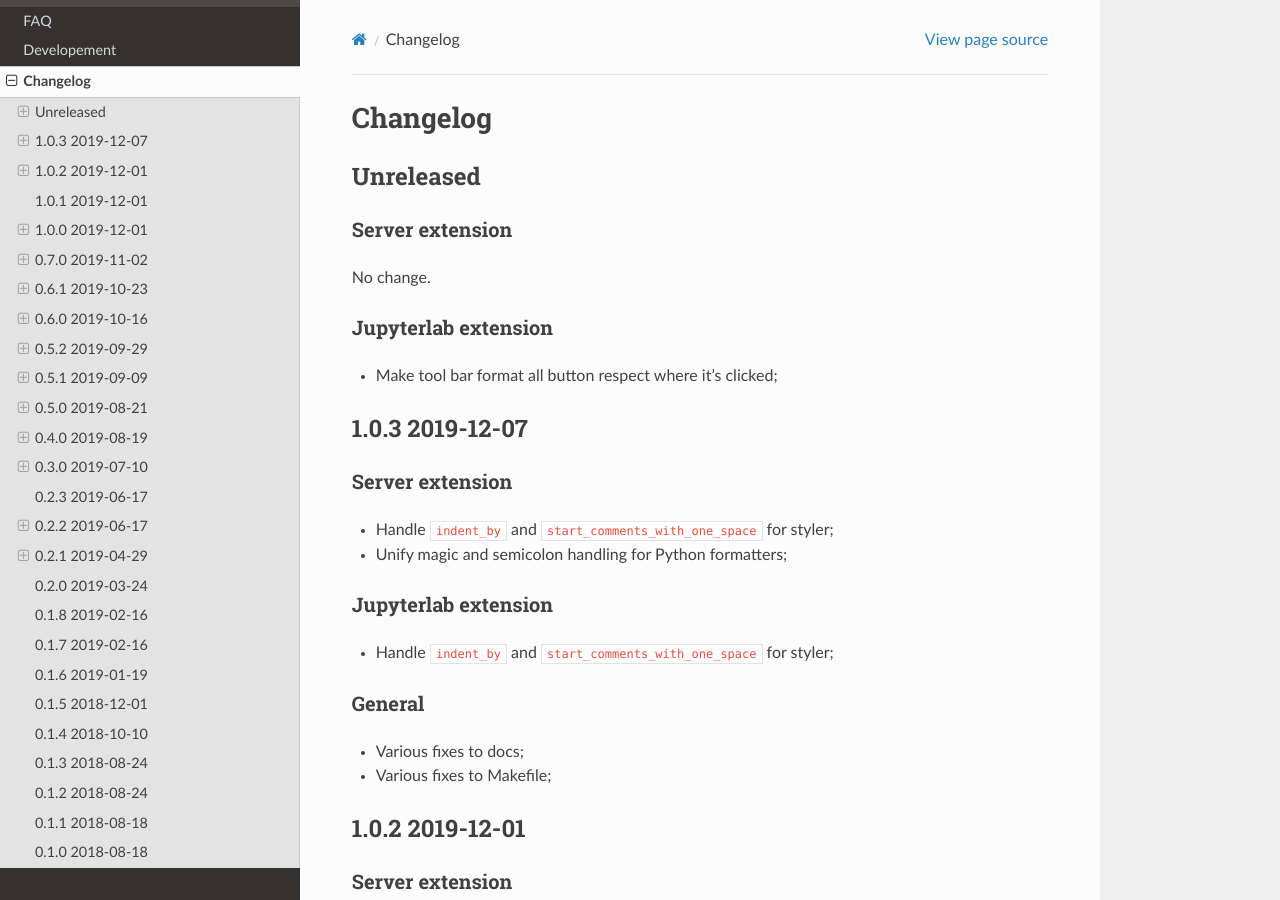
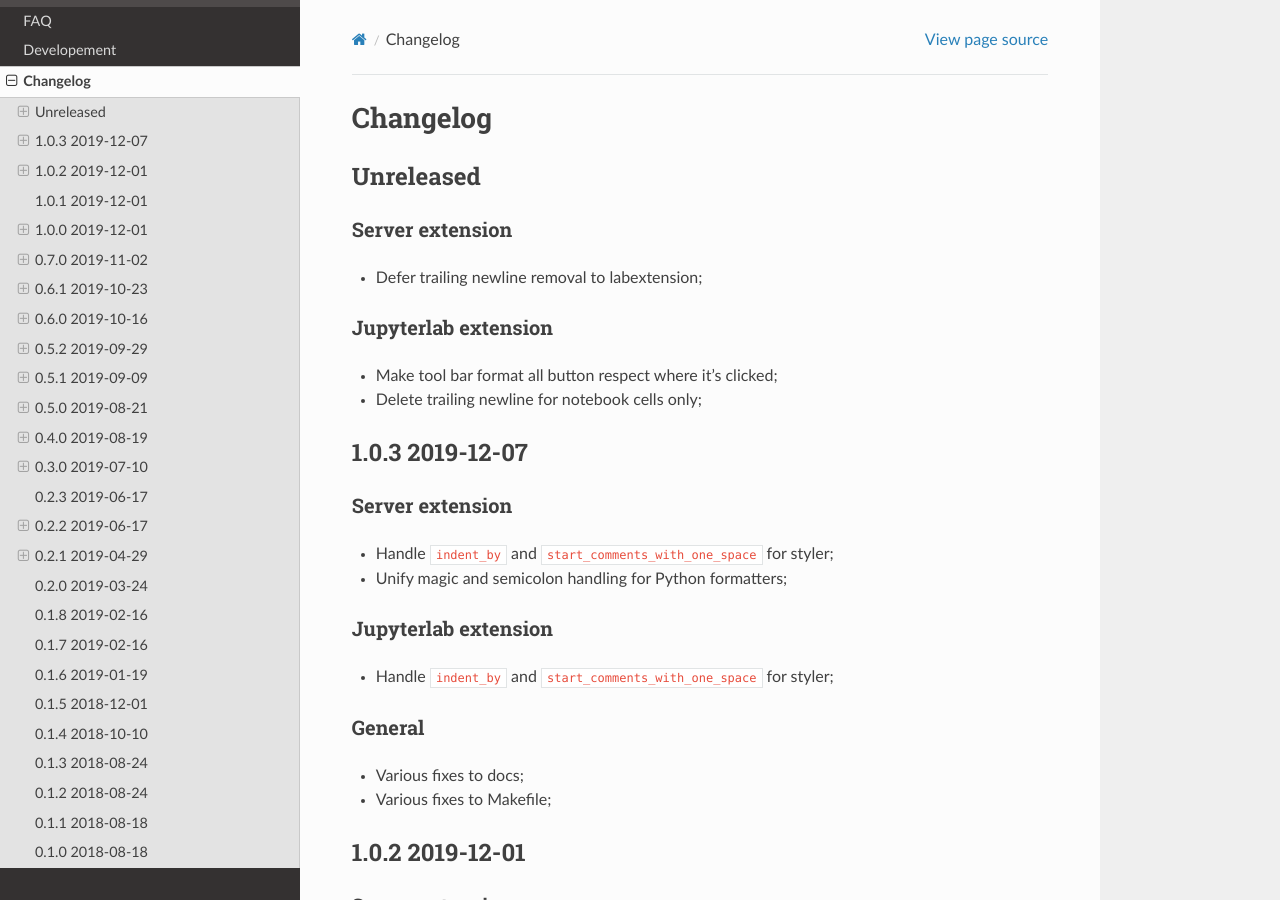
Before and after one commit to jupyterlab-contrib/jupyterlab_code_formatter, a Sphinx documentation site: the page built from docs/changelog.rst, in a window 1280 px wide and 900 px high. Built offline with Sphinx 7.4.7 and the Read the Docs theme 2.0.0, drawn with Linux system fonts in a browser that asks for light colours.

Commit message:
docs: Add stuff to changelog

```diff
--- a/docs/changelog.rst
+++ b/docs/changelog.rst
@@ -7,12 +7,13 @@ Unreleased
 Server extension
 ----------------
 
-No change.
+* Defer trailing newline removal to labextension;
 
 Jupyterlab extension
 --------------------
 
 * Make tool bar format all button respect where it's clicked;
+* Delete trailing newline for notebook cells only;
 
 1.0.3 2019-12-07
 ================
```
